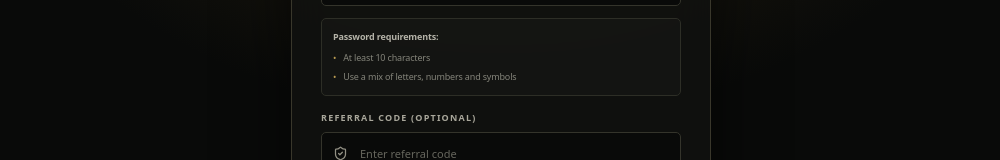
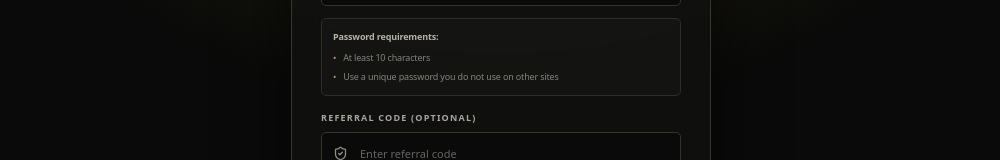
Before and after one commit to ARTHURBUKENYA30/groearnx, a Next.js app: page /signup in a window 1280 px wide. Shown: the part 432-592 px from the top of the page, without its empty margins (139-1139 px from the left). Built offline with nearby package versions, Linux system fonts and the light colour scheme.

Commit message:
Align signup password guidance with enforced policy

```diff
--- a/app/signup/page.tsx
+++ b/app/signup/page.tsx
@@ -16,7 +16,7 @@ export default async function Signup({ searchParams }: { searchParams: Promise<{
           <label htmlFor="name">FULL NAME</label><div className="trx-input-wrap"><UserRound/><input id="name" name="name" autoComplete="name" placeholder="Your full name"/></div>
           <label htmlFor="email">EMAIL</label><div className="trx-input-wrap"><Mail/><input id="email" name="email" type="email" autoComplete="email" required placeholder="you@email.com"/></div>
           <label htmlFor="password">PASSWORD</label><div className="trx-input-wrap"><LockKeyhole/><input id="password" name="password" type="password" autoComplete="new-password" minLength={10} required placeholder="Create a strong password"/></div>
-          <div className="trx-password-rules"><b>Password requirements:</b><span>At least 10 characters</span><span>Use a mix of letters, numbers and symbols</span></div>
+          <div className="trx-password-rules"><b>Password requirements:</b><span>At least 10 characters</span><span>Use a unique password you do not use on other sites</span></div>
           <label htmlFor="referral">REFERRAL CODE (OPTIONAL)</label><div className="trx-input-wrap"><ShieldCheck/><input id="referral" name="referral" defaultValue={referral} placeholder="Enter referral code"/></div>
           <button className="trx-button trx-submit" type="submit">Create account <ArrowRight size={16}/></button>
         </form>
```
